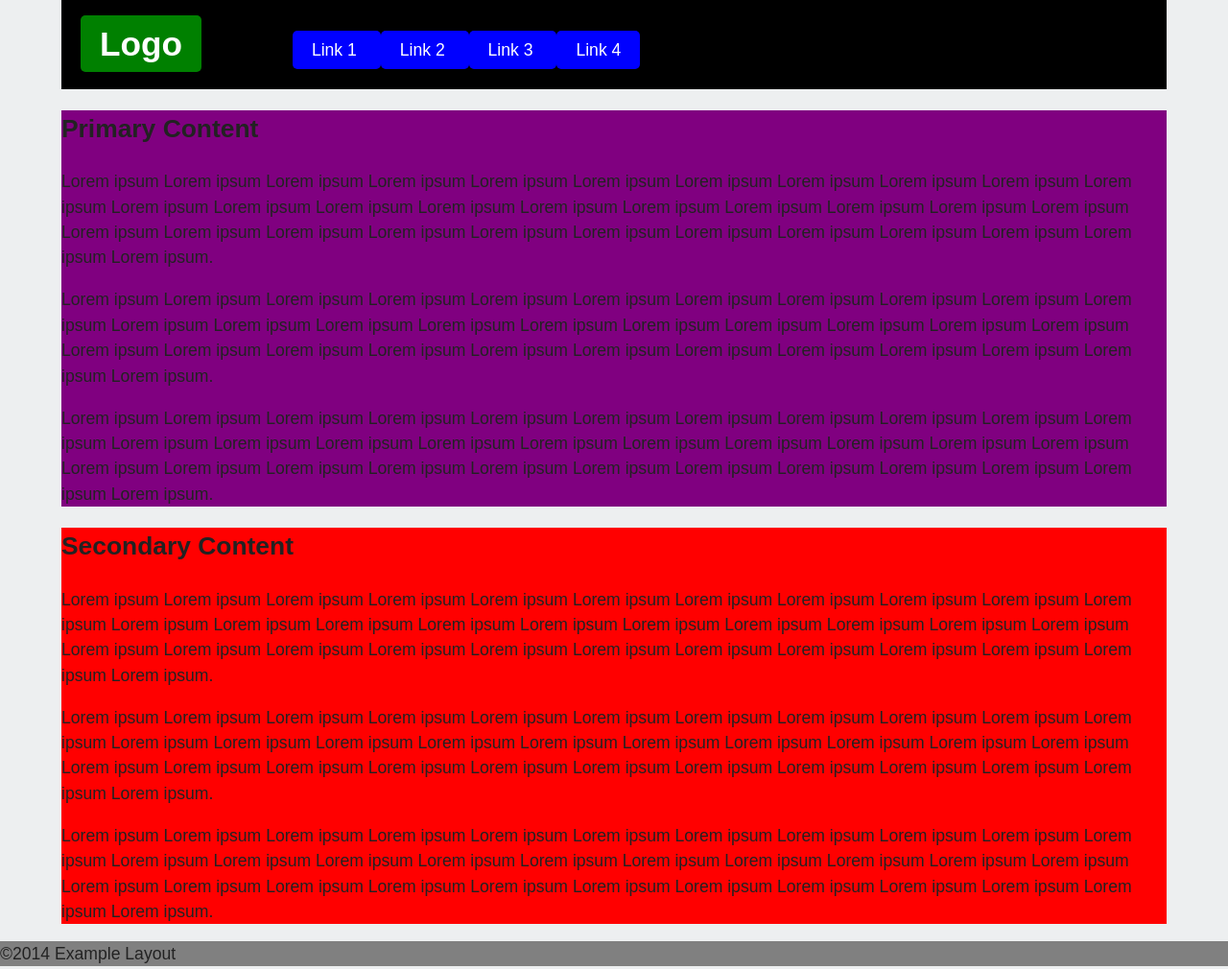
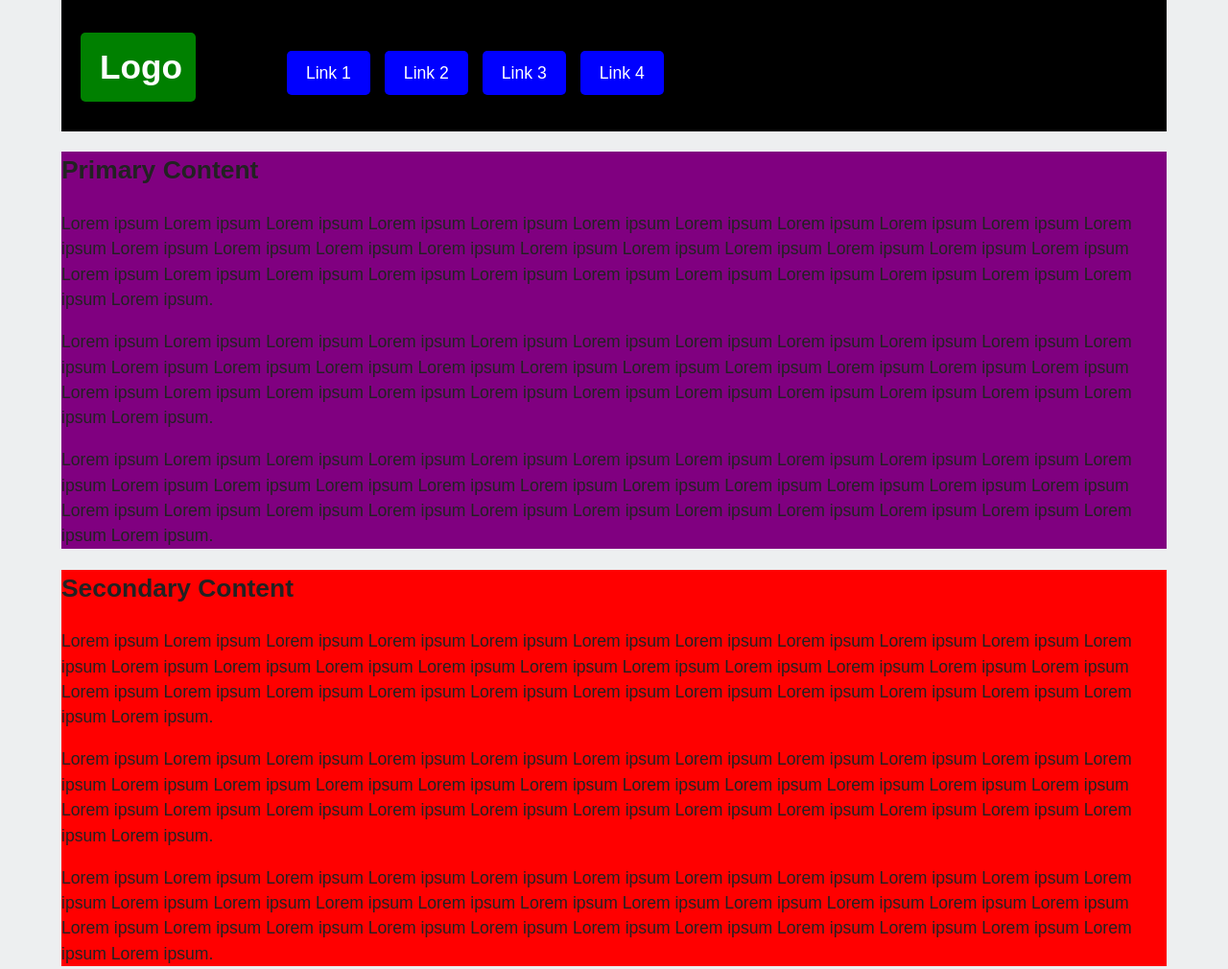
Before and after one commit to cornjacket/treehouse_css_layout_techniques, a plain HTML site: page index.html in a window 1280 px wide. Shown: the top 1010 px of the page at 96% size. Drawn offline with nearby package versions, Linux system fonts and the light colour scheme.

Commit message:
add padding to a element and remove from li

```diff
--- a/css/styles.css
+++ b/css/styles.css
@@ -31,21 +31,31 @@ body {
 .main-logo,
 .main-nav,
 .main-nav li {
-	display: inline;
+	display: inline-block;
+}
+
+.main-nav li {
+	margin-top:   15px;
+    margin-right: 15px;
 }
 
 .main-logo,
 .main-nav li {
-	padding: 10px 20px;
 	border-radius: 5px;
 }
 
 .main-logo {
+	margin-top: 0;
+	margin-bottom: 0;
 	margin-right: 50px;
+	width: 120px;
 }
 
 .main-logo a,
 .main-nav a {
 	color: white;
 	text-decoration: none;
+	display: block;
+	text-align: center;
+    padding: 10px 20px; /* putting padding here instead of on li items makes large buttons that are clickable */
 }
```
